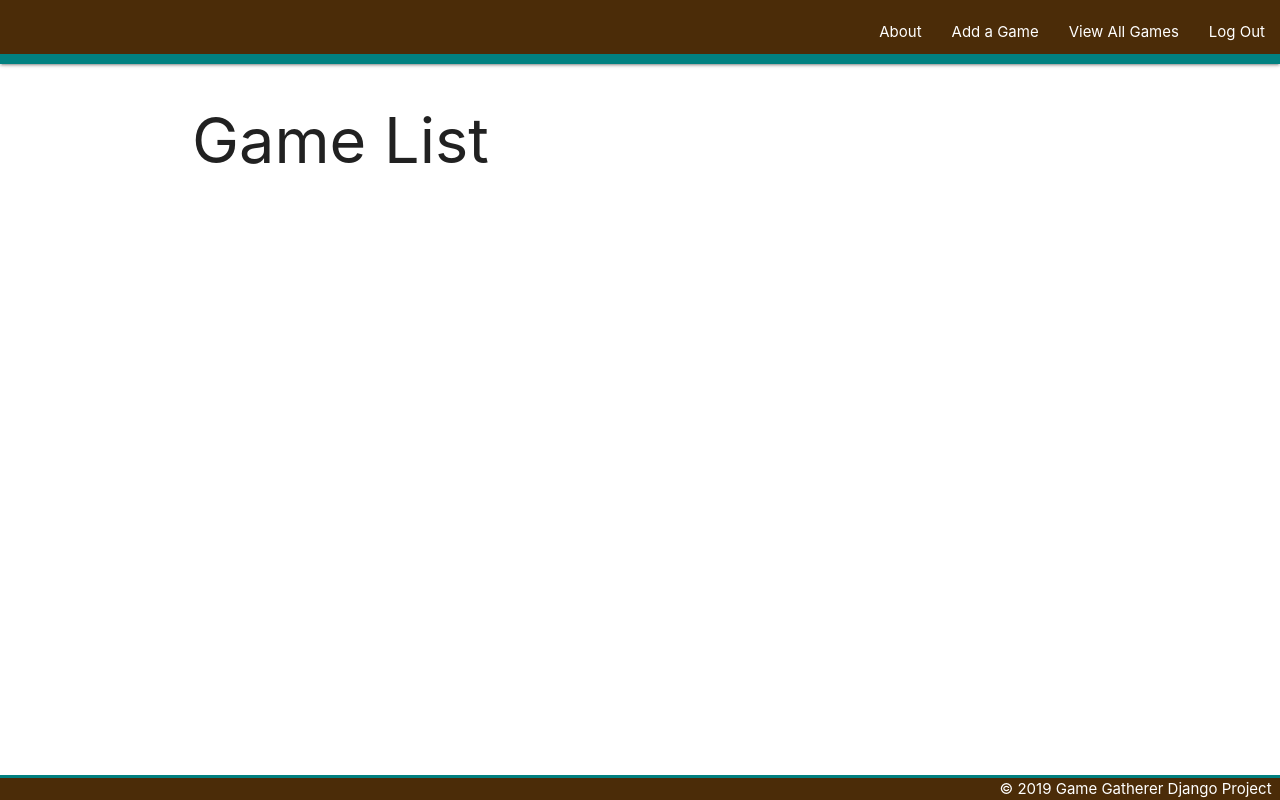
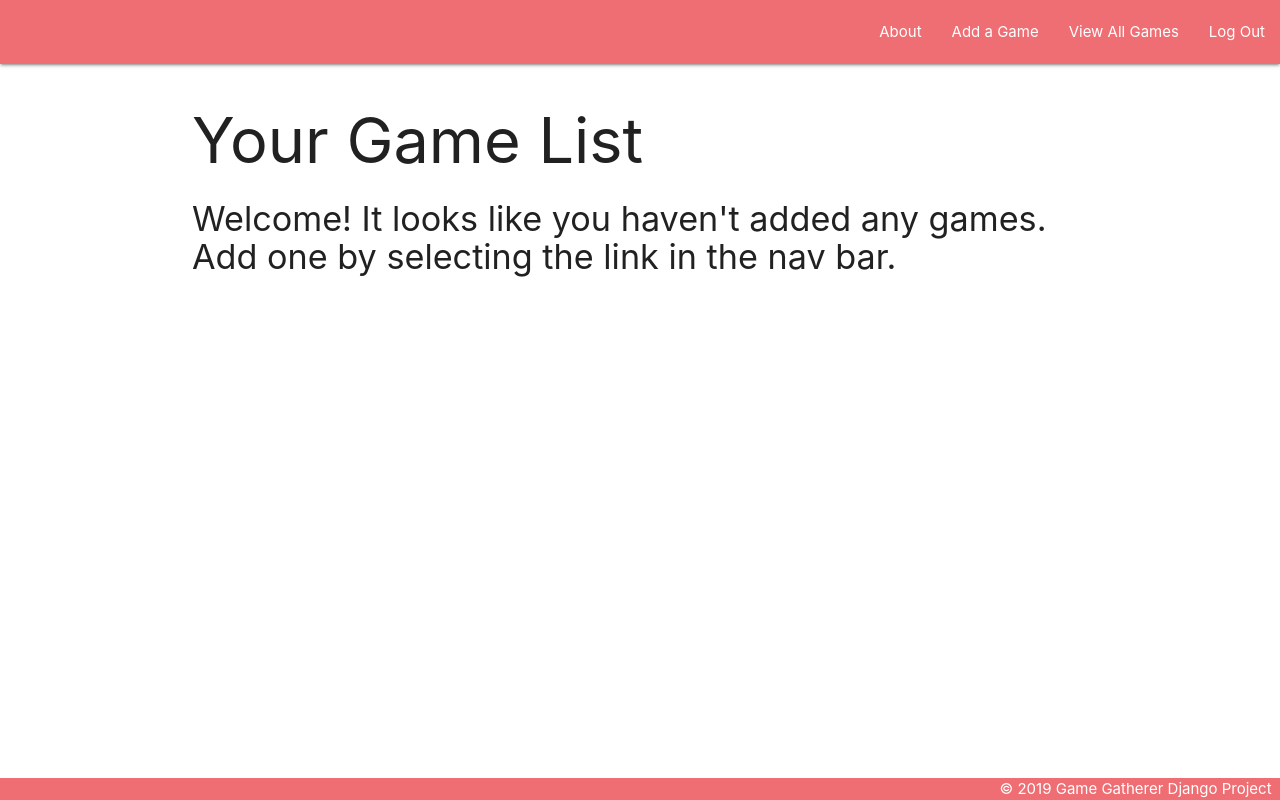
Before and after one commit to alison-codes/game_gatherer, a Django app: page /games/ in a window 1280 px wide. Run offline with Django 3.2, Linux system fonts and the light colour scheme; the visitor is signed in with stand-in values (Sample User, id 1); data that the repository does not hold is empty.

Commit message:
Update add game form

```diff
--- a/main_app/static/css/style.css
+++ b/main_app/static/css/style.css
@@ -12,19 +12,3 @@ footer.page-footer {
     padding-top: 0;
     text-align: right;
 }
-
-.nav-wrapper, .page-footer {
-  background-color: rgb(75, 44, 8);
-}
-
-.nav-wrapper {
-  border-bottom: teal 10px solid;
-}
-
-.page-footer {
-  border-top: teal 3px solid;
-}
-
-a {
-  color: teal;
-}
--- a/main_app/templates/games/detail.html
+++ b/main_app/templates/games/detail.html
@@ -28,7 +28,6 @@
       <br><br>
       <input type="submit" class="btn" value="Upload Photo">
     </form>
-
 
   </div>
   <div class="col s6">
@@ -73,7 +72,6 @@
         </form>
       </div>
     </div>
-
     {% endfor %}
     {% else %}
     <h5>Nothing said yet :(</h5>
@@ -98,7 +96,7 @@
     </div>
     {% endfor %}
     {% else %}
-    <h5>{{cat.name}} already described by All available adjectives</h5>
+    <h5>{{game.name}} already described by all available adjectives</h5>
     {% endif %}
   </div>
 
@@ -117,5 +115,4 @@
   M.FormSelect.init(selectEl);
 </script>
 
-
 {% endblock %}
--- a/main_app/templates/games/index.html
+++ b/main_app/templates/games/index.html
@@ -1,8 +1,9 @@
 {% extends 'base.html' %}
 {% block content %}
 
-<h1>Game List</h1>
+<h1>Your Game List</h1>
 
+{% if games.count %}
 {% for game in games %}
 <div class="card">
     <a href="{% url 'detail' game.id %}">
@@ -12,5 +13,9 @@
     </a>
 </div>
 {% endfor %}
+{% else %}
+<h4>Welcome! It looks like you haven't added any games. Add one by selecting the link in the nav bar.
+</h4>
+{% endif %}
 
 {% endblock %}
--- a/main_app/templates/home.html
+++ b/main_app/templates/home.html
@@ -4,7 +4,6 @@
 <h1>Welcome to the Game Gatherer</h1>
 
 <hr />
-
 <p>Browse our board game list to let the good times (and dice) roll! </p>
 
 {% endblock %}
--- a/main_app/templates/main_app/game_form.html
+++ b/main_app/templates/main_app/game_form.html
@@ -6,12 +6,9 @@
 {% else %}
 <h1>Add Game</h1>
 {% endif %}
-<!-- Leaving the action empty makes the form post to the same url used to display it -->
 <form action="" method="post">
-  <!-- Django requires the following for security purposes -->
   {% csrf_token %}
   <table>
-    <!-- Render the inputs inside of <tr>s & <td>s -->
     {{ form }}
   </table>
   <input type="submit" value="Submit!" class="btn">
--- a/main_app/views.py
+++ b/main_app/views.py
@@ -15,20 +15,35 @@ S3_BASE_URL = 'https://s3-us-west-1.amazonaws.com/'
 BUCKET = 'catcoll2'
 
 
+class GameCreate(LoginRequiredMixin, CreateView):
+    model = Game
+    fields = ['name', 'description', 'year_created']
+    success_url = '/games/'
+
+    def form_valid(self, form):
+        form.instance.user = self.request.user
+        return super().form_valid(form)
+
+class GameUpdate(UpdateView):
+    model = Game
+    fields = ['description']
+
+class GameDelete(DeleteView):
+    model = Game
+    success_url = '/games/'
+
 def home(request):
     return render(request, 'home.html')
 
-
 def about(request):
     return render(request, 'about.html')
-
 
 @login_required
 def games_index(request):
     games = Game.objects.filter(user=request.user)
     return render(request, 'games/index.html', {'games': games})
 
-
+@login_required
 def games_detail(request, game_id):
     game = Game.objects.get(id=game_id)
     adjs_not_used = Adj.objects.exclude(
@@ -41,49 +56,29 @@ def games_detail(request, game_id):
         'adjs': adjs_not_used
     })
 
-
-class GameCreate(LoginRequiredMixin, CreateView):
-    model = Game
-    fields = '__all__'
-    success_url = '/games/'
-
-    def form_valid(self, form):
-        form.instance.user = self.request.user
-        return super().form_valid(form)
-
-
-class GameUpdate(UpdateView):
-    model = Game
-    # Let's make it impossible to rename a cat :)
-    fields = ['description']
-
-
-class GameDelete(DeleteView):
-    model = Game
-    success_url = '/games/'
-
-
+@login_required
 def add_played(request, game_id):
     form = PlayedForm(request.POST)
-    # validate the form
     if form.is_valid():
-        # don't save the form to the db until it
         new_played = form.save(commit=False)
         new_played.game_id = game_id
         new_played.save()
     return redirect('detail', game_id=game_id)
 
 
+@login_required
 def assoc_adj(request, game_id, adj_id):
     Game.objects.get(id=game_id).adjs.add(adj_id)
     return redirect('detail', game_id=game_id)
 
 
+@login_required
 def unassoc_adj(request, game_id, adj_id):
     Game.objects.get(id=game_id).adjs.remove(adj_id)
     return redirect('detail', game_id=game_id)
 
 
+@login_required
 def add_photo(request, game_id):
     photo_file = request.FILES.get('photo-file', None)
     if photo_file:
@@ -103,18 +98,13 @@ def add_photo(request, game_id):
 def signup(request):
     error_message = ''
     if request.method == 'POST':
-        # This is how to create a 'user' form object
-        # that includes the data from the browser
         form = UserCreationForm(request.POST)
         if form.is_valid():
-            # This will add the user to the database
             user = form.save()
-            # This is how we log a user in via code
             login(request, user)
             return redirect('index')
         else:
             error_message = 'Invalid sign up - try again'
-    # A bad POST or a GET request, so render signup.html with an empty form
     form = UserCreationForm()
     context = {'form': form, 'error_message': error_message}
     return render(request, 'registration/signup.html', context)
```
Also changed, not shown: README.md (added). Lines whose indentation alone changed are shown as unchanged.
